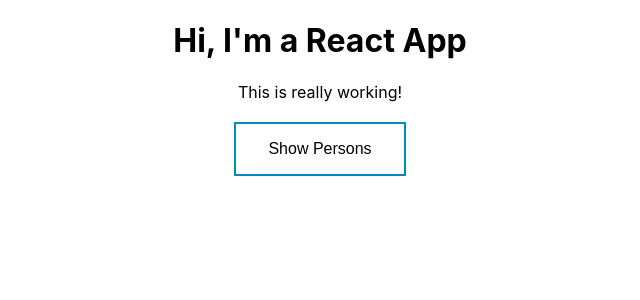
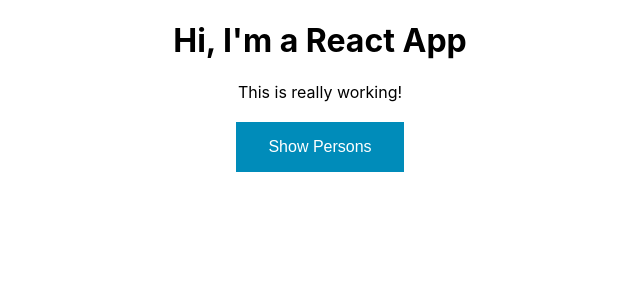
Before and after one commit to christianltdias/first-react-app, a React (Create React App) app: page / in a window 1280 px wide. Shown: the top 300 px of the page, without its empty margins (320-960 px from the left). Built offline with nearby package versions, Linux system fonts and the light colour scheme.

Commit message:
setting styles dinamically

```diff
--- a/src/App.css
+++ b/src/App.css
@@ -1,7 +1,7 @@
 .App {
   text-align: center;
 }
-
+/*
 button {
   background-color: #008CBA;
   border: none;
@@ -25,4 +25,4 @@ button {
 .button1:hover {
   background-color: #008CBA;
   color: white;
-}
+} */
--- a/src/App.js
+++ b/src/App.js
@@ -24,8 +24,8 @@ class App extends Component {
   nameChangedHandler = (event, id) => {
     // We could also pass the index as a paramenter of the function
     // This is an alternative
-    const personIndex = this.state.persons.findIndex( p =>{
-        return p.id === id;
+    const personIndex = this.state.persons.findIndex(p => {
+      return p.id === id;
     });
 
     // Gets a copy of the desired person object
@@ -68,7 +68,19 @@ class App extends Component {
   }
 
   render() {
-
+    const style = {
+      backgroundColor: '#008CBA',
+      border: 'none',
+      color: 'white',
+      padding: '16px 32px',
+      textAlign: 'center',
+      textDecoration: 'none',
+      display: 'inline-block',
+      fontSize: '16px',
+      margin: '4px 2px',
+      transitionDuration: '0.4s',
+      cursor: 'pointer'
+    }
     let persons = null;
 
     // Conditional to generate the list of persons if boolean is true
@@ -89,7 +101,10 @@ class App extends Component {
           })}
 
         </div>
-      )
+      );
+      style.backgroundColor = 'white';
+      style.color = 'black';
+      style.border = '2px solid #008CBA';
     }
 
     return (
@@ -98,7 +113,8 @@ class App extends Component {
         <p>This is really working!</p>
         <button
           className='button1'
-          onClick={this.togglePersonsHandler}>
+          onClick={this.togglePersonsHandler}
+          style={style}>
           Show Persons</button>
 
         {/* returning persons from condition out return statement */}
```
